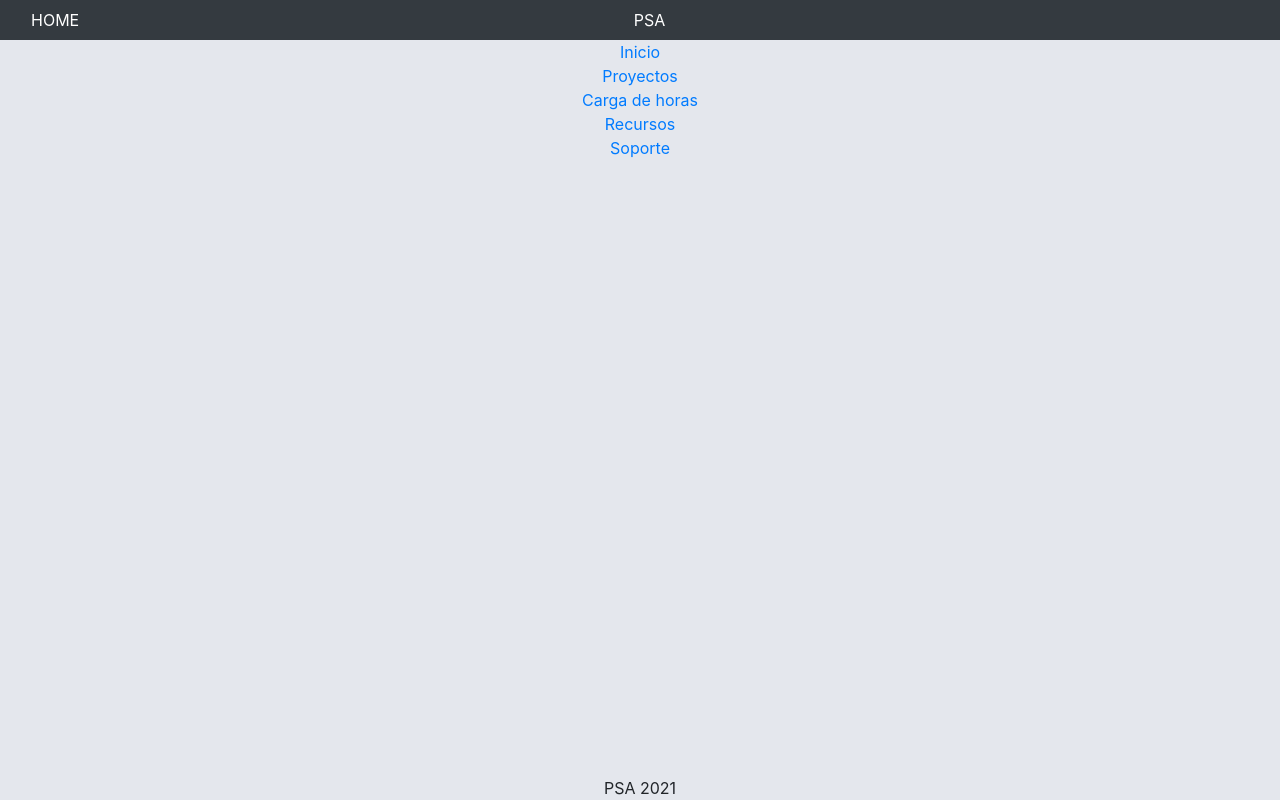
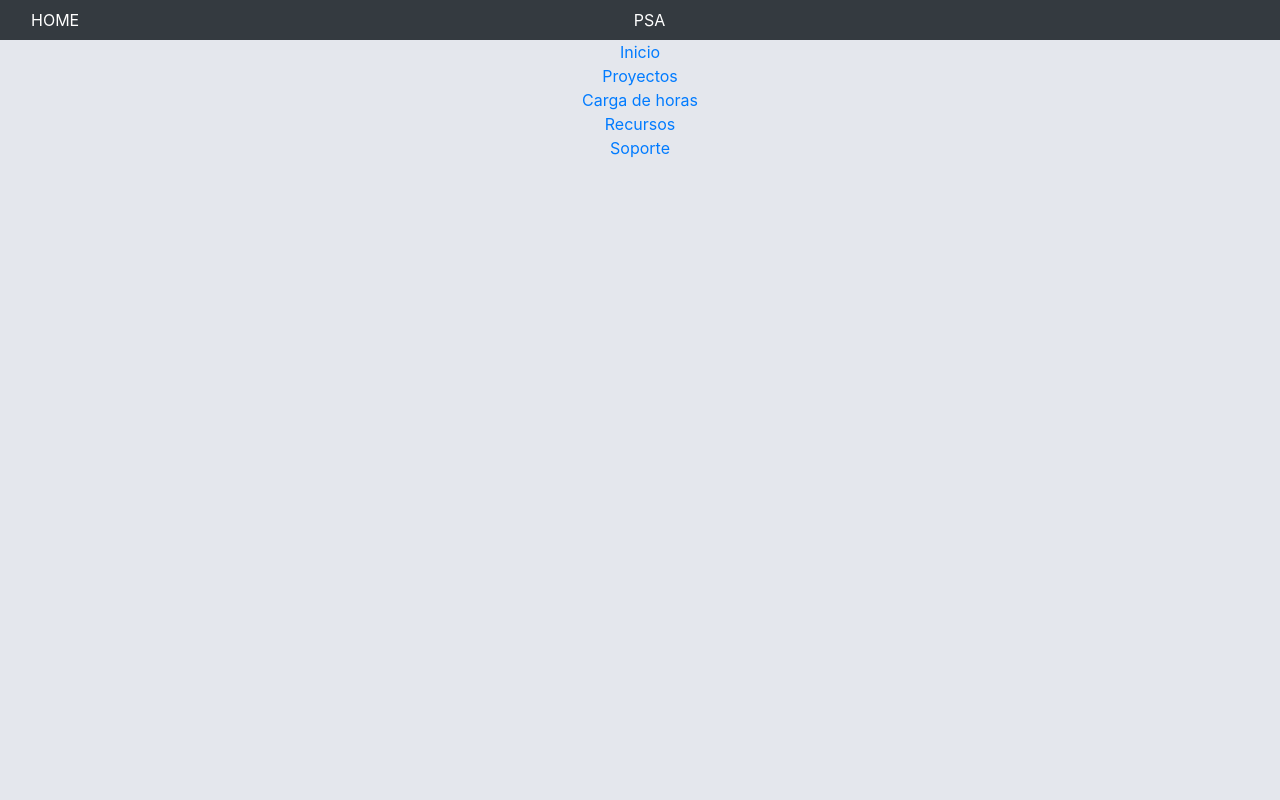
Before and after one commit to AndresJalife/ProyectoPSATribu1, a React (Create React App) app: page / in a window 1280 px wide. Built offline with nearby package versions, Linux system fonts and the light colour scheme.

Commit message:
elimino footer porque no tiene sentido

```diff
--- a/src/components/App.css
+++ b/src/components/App.css
@@ -78,9 +78,3 @@
   width: 6%;
   margin-left: 41.5%;
 }
-
-#footer {
-  position:absolute;
-  bottom:0;
-  width:100%;
-}
--- a/src/components/App.js
+++ b/src/components/App.js
@@ -44,10 +44,6 @@ function App(props) {
                 <Route exact path="/soporte" component={Soporte} />
             </Switch>
         </main>
-
-        <footer id="footer">
-            PSA 2021
-        </footer>
     </div>
   );
 }
```
